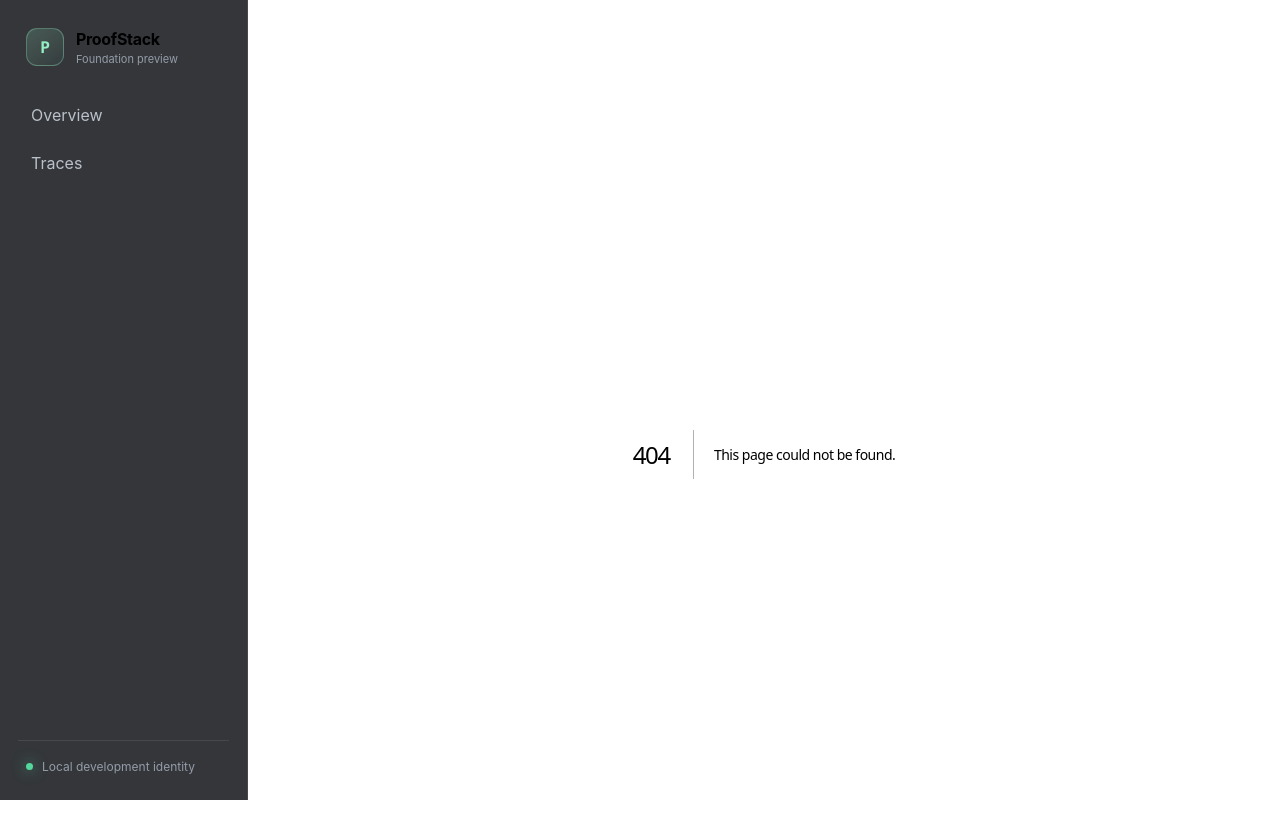
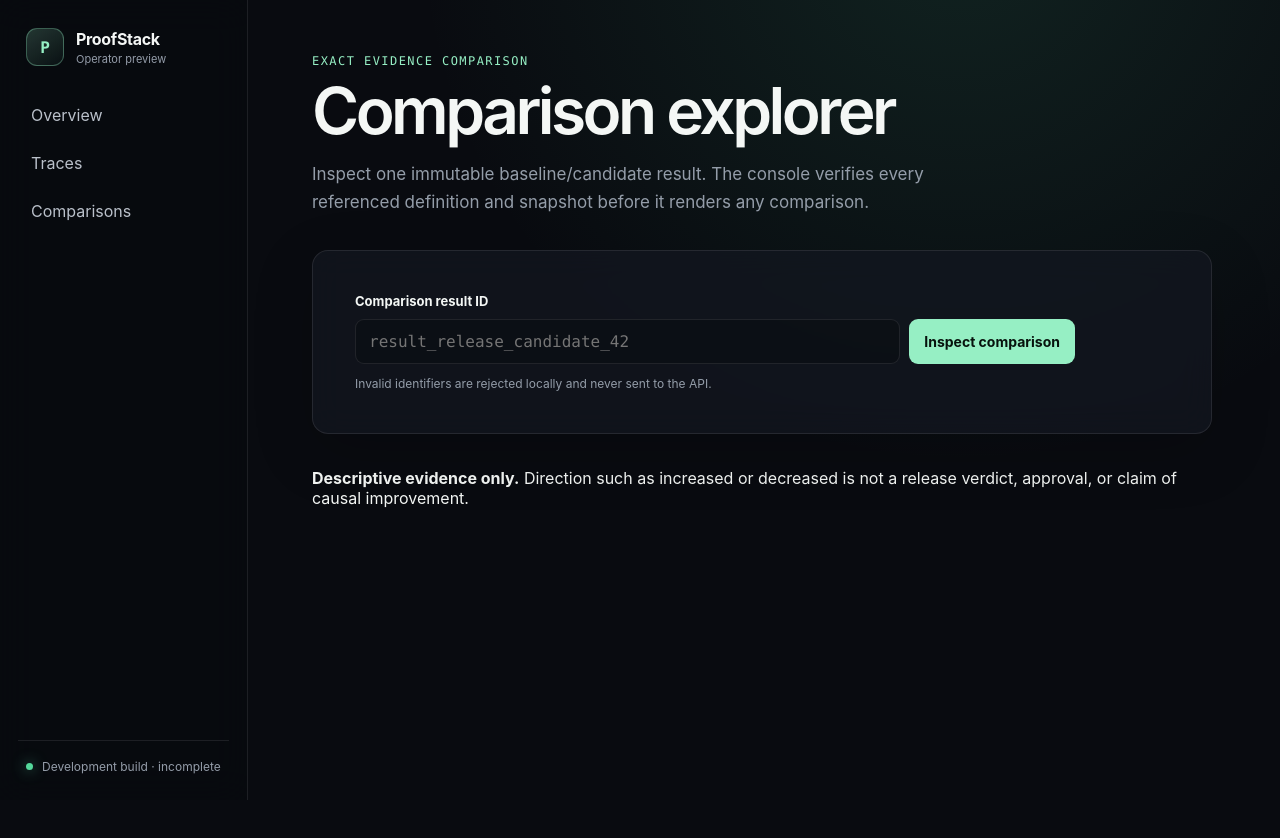
Before and after one commit to Kwondh0321/proofstack, a Next.js app in the folder apps/web/: page /comparisons in a window 1280 px wide. Before the commit this address had no page. Shown: the top 838 px of the page. After the commit the page ends 800 px from the top, so only its background shows below. Built offline with nearby package versions, Linux system fonts and the light colour scheme.

Commit message:
feat(web): add comparison lookup route
Expose an explicitly incomplete comparison explorer in primary navigation and reject malformed opaque result identifiers before redirecting to an exact result view.

```diff
--- /dev/null
+++ b/apps/web/app/comparisons/page.tsx
@@ -0,0 +1,74 @@
+import type { Metadata } from "next";
+import { redirect } from "next/navigation";
+import { parseComparisonLookup } from "../../lib/comparison-lookup";
+
+export const metadata: Metadata = { title: "Comparisons" };
+
+export default async function ComparisonsPage({
+  searchParams,
+}: {
+  readonly searchParams: Promise<{ id?: string }>;
+}) {
+  const { id } = await searchParams;
+  const lookup = parseComparisonLookup(id);
+  if (lookup.status === "valid") {
+    redirect(`/comparisons/${encodeURIComponent(lookup.resultId)}`);
+  }
+
+  return (
+    <div className="page-stack narrow-page">
+      <header className="page-header">
+        <div>
+          <p className="eyebrow">Exact evidence comparison</p>
+          <h1>Comparison explorer</h1>
+          <p className="lede">
+            Inspect one immutable baseline/candidate result. The console verifies every referenced
+            definition and snapshot before it renders any comparison.
+          </p>
+        </div>
+      </header>
+
+      <section className="panel lookup-panel">
+        <form action="/comparisons" method="get">
+          <label htmlFor="comparison-result-id">Comparison result ID</label>
+          <div className="lookup-row">
+            <input
+              aria-describedby={
+                lookup.status === "invalid"
+                  ? "comparison-result-id-error"
+                  : "comparison-result-id-help"
+              }
+              aria-invalid={lookup.status === "invalid"}
+              autoCapitalize="none"
+              autoComplete="off"
+              defaultValue={lookup.status === "invalid" ? lookup.value : undefined}
+              id="comparison-result-id"
+              maxLength={64}
+              name="id"
+              pattern="[a-z][a-z0-9_]{2,63}"
+              placeholder="result_release_candidate_42"
+              required
+              spellCheck={false}
+            />
+            <button type="submit">Inspect comparison</button>
+          </div>
+          {lookup.status === "invalid" ? (
+            <p id="comparison-result-id-error" role="alert">
+              Enter 3–64 characters beginning with a lowercase letter and using only lowercase
+              letters, numbers, or underscores.
+            </p>
+          ) : (
+            <p id="comparison-result-id-help">
+              Invalid identifiers are rejected locally and never sent to the API.
+            </p>
+          )}
+        </form>
+      </section>
+
+      <aside className="boundary-note">
+        <strong>Descriptive evidence only.</strong> Direction such as increased or decreased is not a
+        release verdict, approval, or claim of causal improvement.
+      </aside>
+    </div>
+  );
+}
--- a/apps/web/components/shell.tsx
+++ b/apps/web/components/shell.tsx
@@ -4,6 +4,7 @@ import type { ReactNode } from "react";
 const navigation = [
   { href: "/", label: "Overview" },
   { href: "/traces", label: "Traces" },
+  { href: "/comparisons", label: "Comparisons" },
 ] as const;
 
 export function Shell({ children }: { readonly children: ReactNode }) {
@@ -16,7 +17,7 @@ export function Shell({ children }: { readonly children: ReactNode }) {
           </span>
           <span>
             <strong>ProofStack</strong>
-            <small>Foundation preview</small>
+            <small>Operator preview</small>
           </span>
         </Link>
 
@@ -30,7 +31,7 @@ export function Shell({ children }: { readonly children: ReactNode }) {
 
         <div className="sidebar-note">
           <span className="status-dot" />
-          Local development identity
+          Development build · incomplete
         </div>
       </aside>
       <main className="main-content">{children}</main>
```
